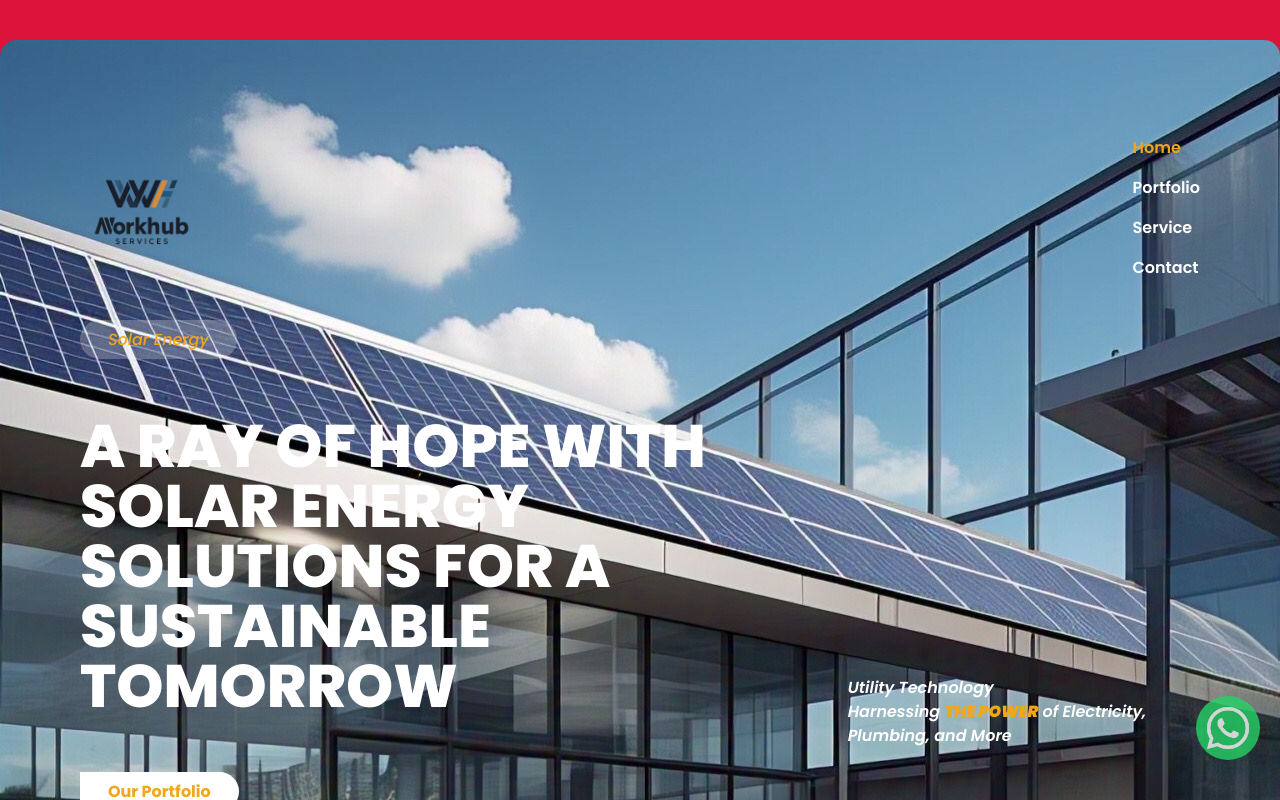
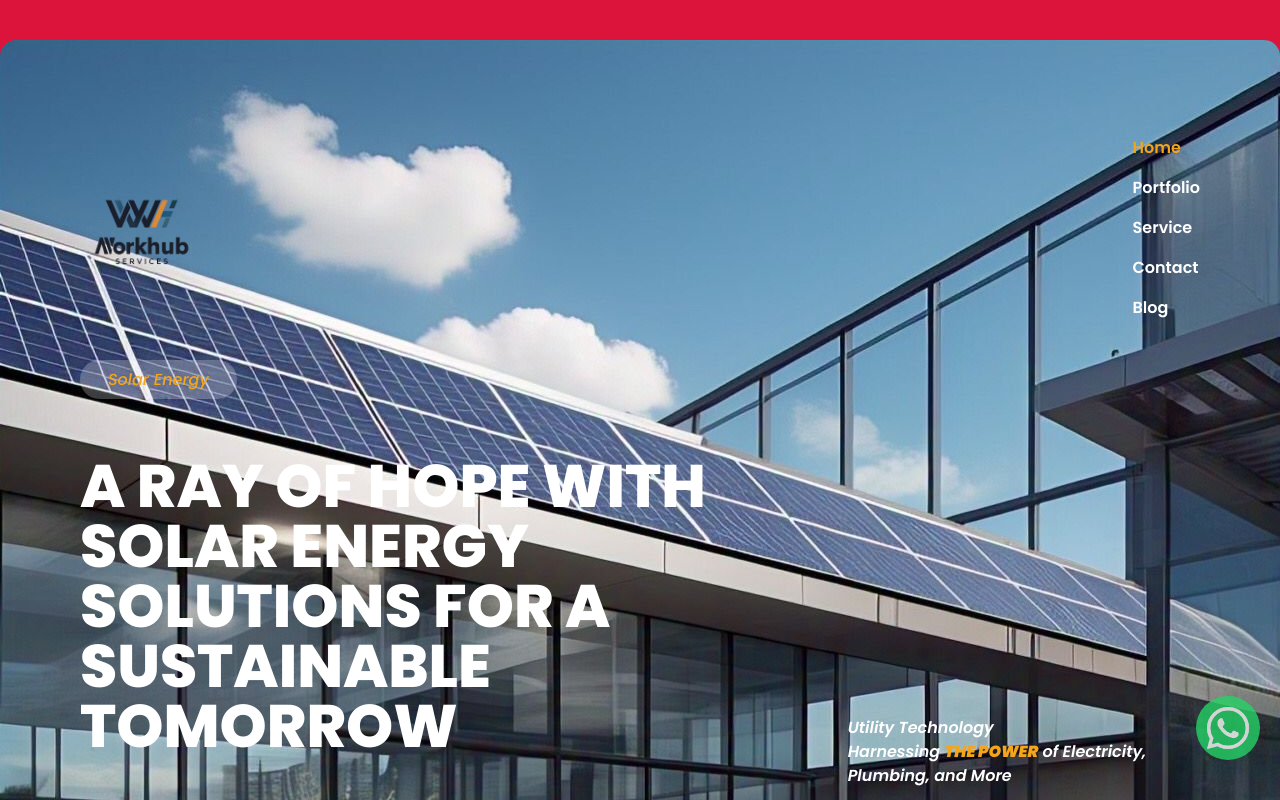
Before and after one commit to Georgechisom/workhub-solar, a React (Create React App) app: page / in a window 1280 px wide. Shown: the top 800 px of the page. Built offline with nearby package versions, Linux system fonts and the light colour scheme.

Commit message:
blog added

```diff
--- a/src/pages/HomePage.js
+++ b/src/pages/HomePage.js
@@ -392,6 +392,7 @@ const HomePage = () => {
             <Link className='hover:font-bold hover:text-[#DC143C] cursor-pointer' to="/portfolio">Portfolio</Link>
             <Link className='hover:font-bold hover:text-[#DC143C] cursor-pointer' to="/service">Service</Link>
             <Link className='hover:font-bold hover:text-[#DC143C] cursor-pointer' to="/contact">Contact</Link>
+            <Link className='hover:font-bold hover:text-[#DC143C] cursor-pointer' to="/blog">Blog</Link>
           </div>
         </div>
         <div className='py-4 px-4 md:px-6 lg:px-20'>
```
